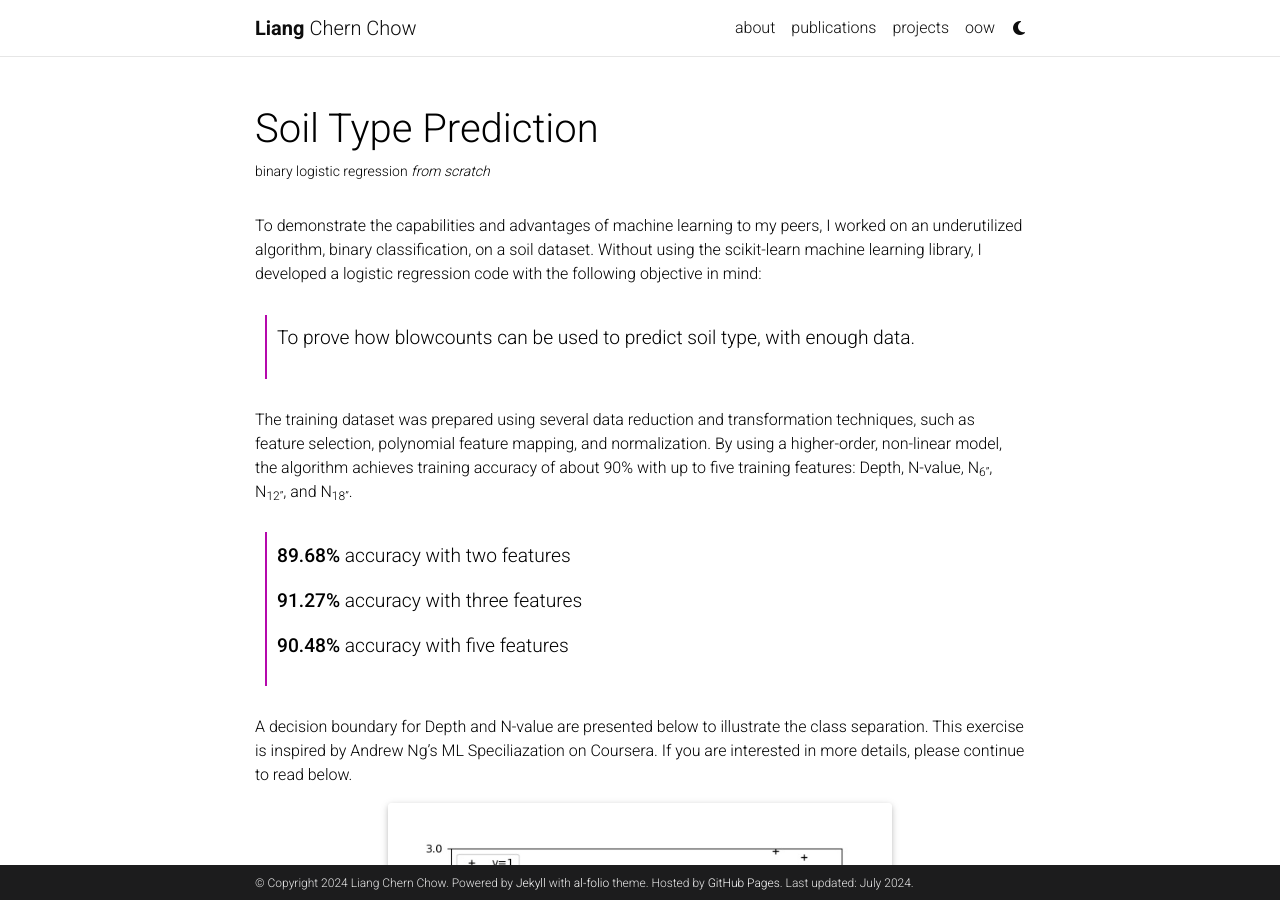
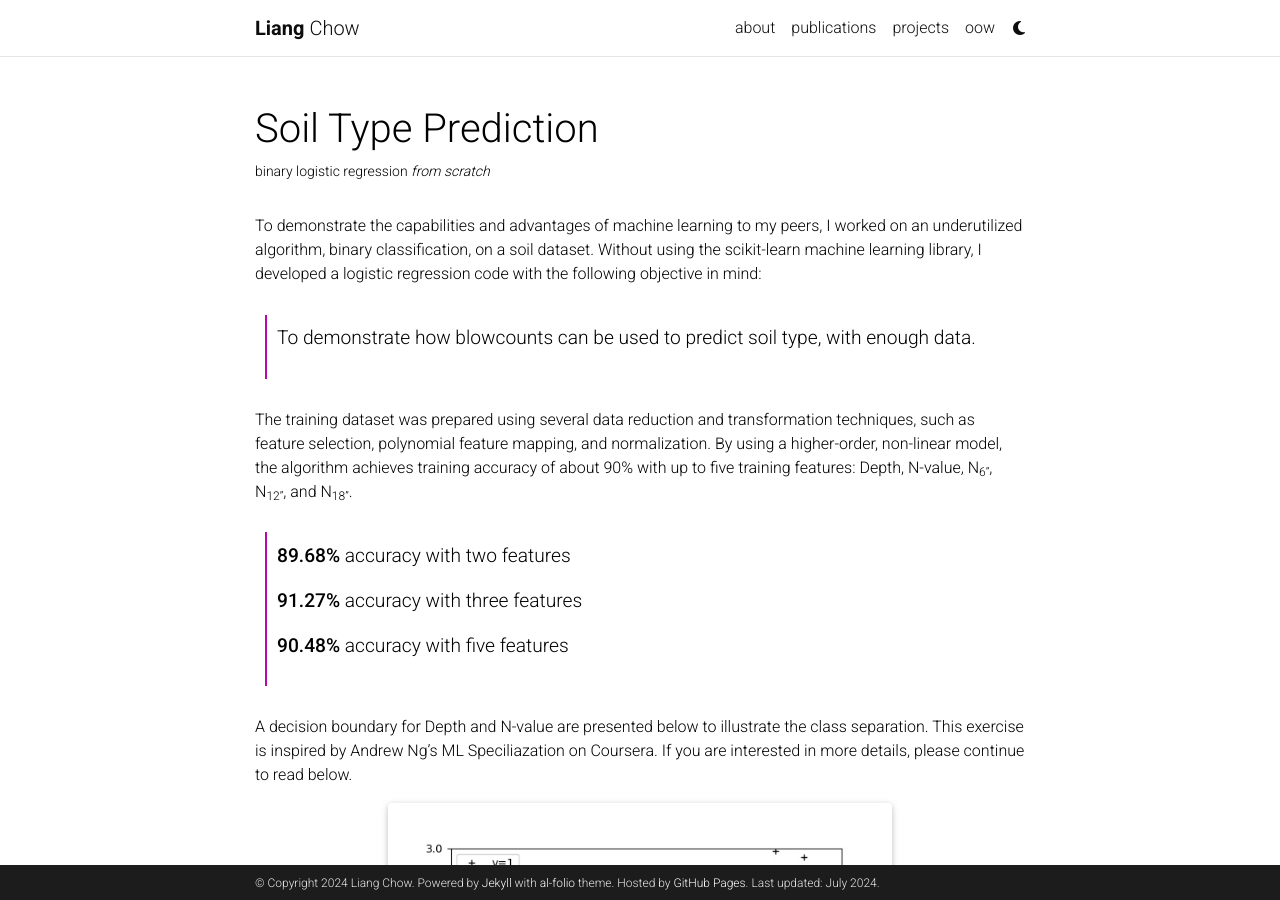
Before and after one commit to liangchow/liangchow.github.io, a Jekyll site: the page built from _projects/2_project.md, in a window 1280 px wide and 900 px high. Built offline with Jekyll 4.4.1, drawn with Linux system fonts in a browser that asks for light colours; comment, search, counter and statistics services are not loaded; a style sheet for code colours, icons or effects is not loaded.

```diff
--- a/_config.yml
+++ b/_config.yml
@@ -4,7 +4,7 @@
 
 title: blank # the website title (if blank, full name will be used instead)
 first_name: Liang
-middle_name: Chern
+middle_name:
 last_name: Chow
 email: liangchern@gmail.com
 description: > # the ">" symbol means to ignore newlines until "footer_text:"
--- a/_projects/2_project.md
+++ b/_projects/2_project.md
@@ -4,14 +4,14 @@ title: Soil Type Prediction
 description: binary logistic regression <i>from scratch</i>
 img: assets/img/project/thumbnail/02.png
 importance: 2
-category: fun
+category: geo
 related_publications:
 ---
 
 To demonstrate the capabilities and advantages of machine learning to my peers, I worked on an underutilized algorithm, binary classification, on a soil dataset.
 Without using the scikit-learn machine learning library, I developed a logistic regression code with the following objective in mind:
 
->To prove how blowcounts can be used to predict soil type, with enough data.
+>To demonstrate how blowcounts can be used to predict soil type, with enough data.
 
 The training dataset was prepared using several data reduction and transformation techniques, such as feature selection, polynomial feature mapping, and normalization.
 By using a higher-order, non-linear model, the algorithm achieves training accuracy of about 90% with up to five training features:
@@ -28,7 +28,7 @@ If you are interested in more details, please continue to read below.
 
 <div class="row justify-content-sm-center">
     <div class="col-sm-8 mt-3 mt-md-0">
-        {% include figure.html path="assets/img/project/plot_bc.jpg" class="img-fluid rounded z-depth-1" %}
+        {% include figure.html path="assets/img/project/soil_00_bc.jpg" class="img-fluid rounded z-depth-1" %}
     </div>
 </div>
 <div class="caption">
@@ -66,7 +66,7 @@ Hint: the shallower and deeper geological clay deposits shown here are Young Bay
 
 <div class="row justify-content-sm-center">
     <div class="col-sm-8 mt-3 mt-md-0">
-        {% include figure.html path="assets/img/project/plot_data.jpg" class="img-fluid rounded z-depth-1" %}
+        {% include figure.html path="assets/img/project/soil_01_data.jpg" class="img-fluid rounded z-depth-1" %}
     </div>
 </div>
 <div class="caption">
```
Also changed, not shown: _pages/projects.md (+1 -1 lines), _projects/1_project.md (+5 -5 lines), _projects/3_project.md (+4 -4 lines), _projects/4_project.md (added, +41 -0 lines), assets/img/project/qt_00_thresh.jpg (renamed from assets/img/project/qt_thresh.jpg), assets/img/project/qt_01_traced.jpg (renamed from assets/img/project/qt_traced_a.jpg), assets/img/project/qt_02_traced.jpg (renamed from assets/img/project/qt_traced_b.jpg), assets/img/project/qt_03_cv.jpg (renamed from assets/img/project/qcv.jpg), assets/img/project/reservoir_00.png (added), assets/img/project/soil_00_bc.jpg (renamed from assets/img/project/plot_bc.jpg), assets/img/project/soil_01_data.jpg (renamed from assets/img/project/plot_data.jpg), assets/img/project/thumbnail/04.png (added), assets/img/project/ybm_00_table.jpg (renamed from assets/img/project/3_table_1.jpg), assets/img/project/ybm_01_fig.jpg (renamed from assets/img/project/3_figure_1.jpg), 1 more files.
